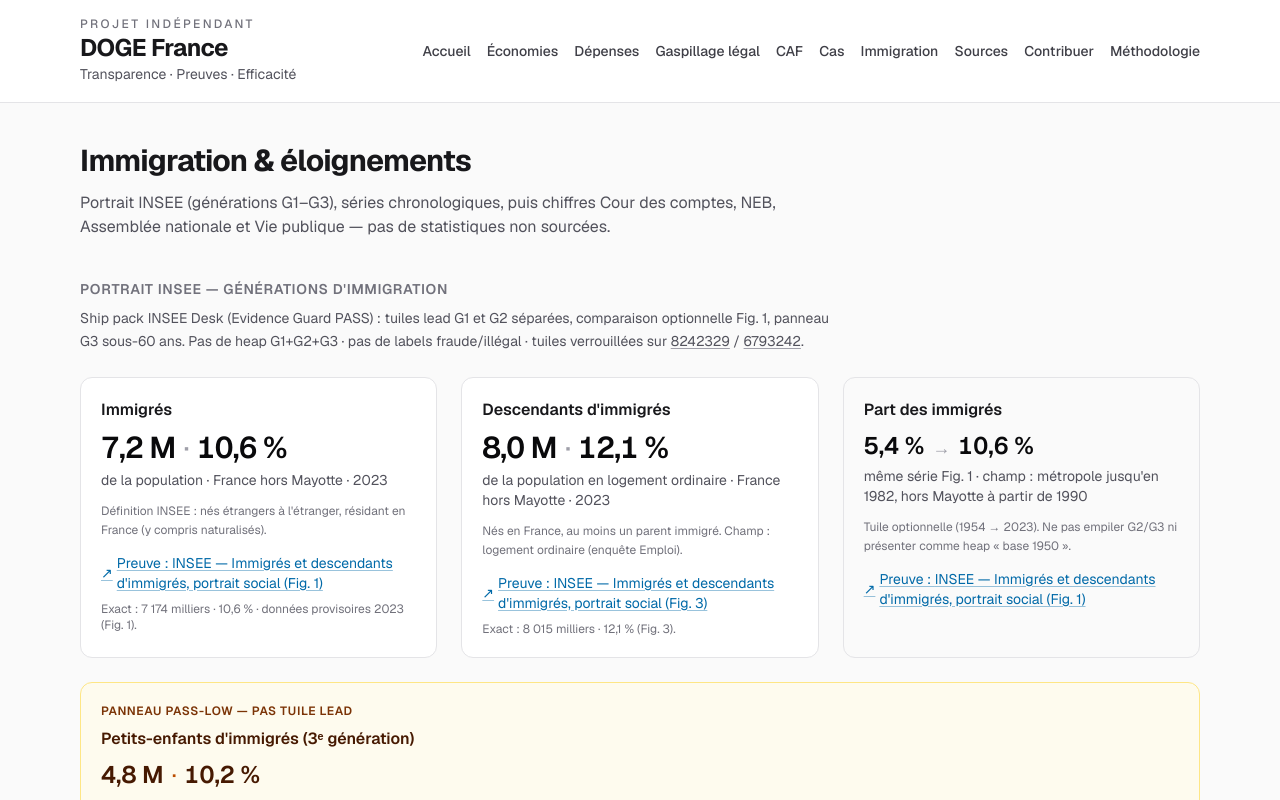
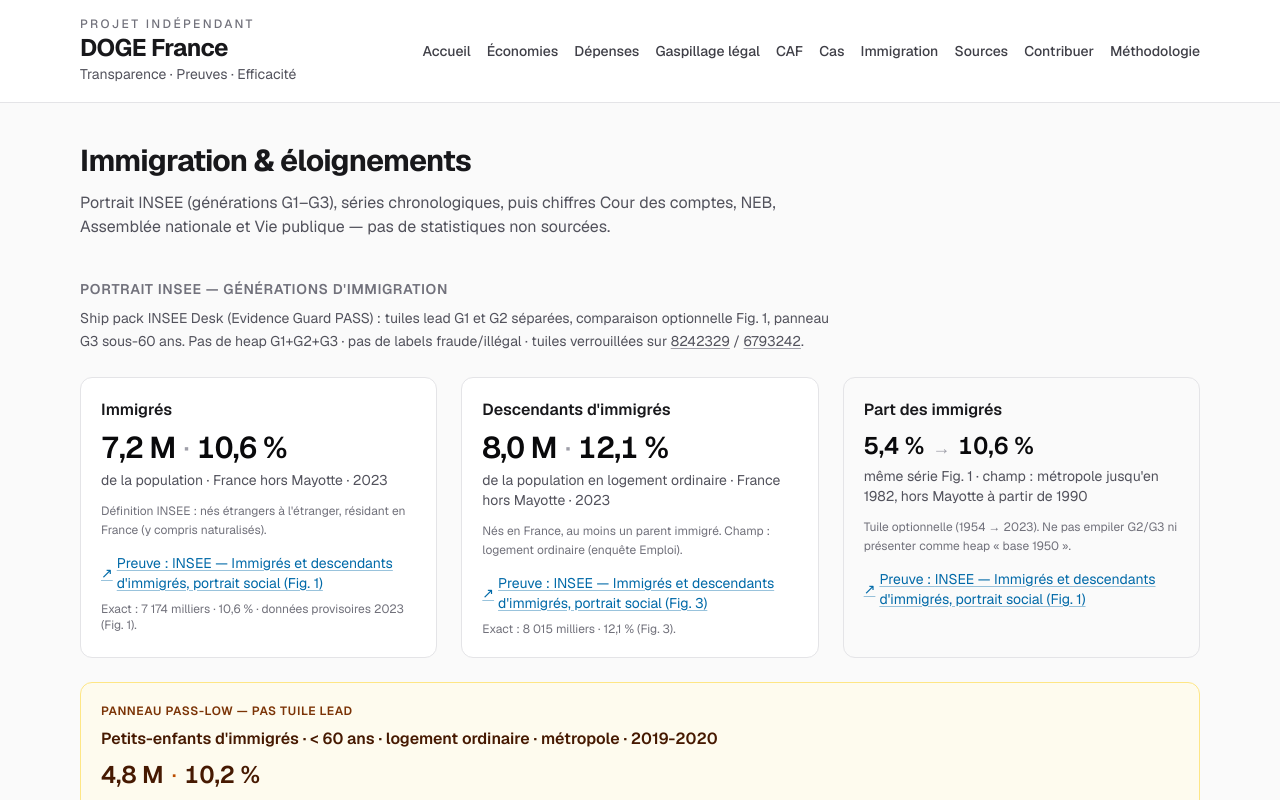
Before and after one commit to humananalog/doge-france, a Next.js app: page /immigration in a window 1280 px wide. Shown: the top 800 px of the page. Built offline with nearby package versions, Linux system fonts and the light colour scheme.

Commit message:
fix(immigration): titre G3 PASS-LOW verrouillé âge/champ (Guard)
Co-authored-by: Human Analog <humananalog@users.noreply.github.com>

```diff
--- a/src/components/ImmigrationGenerationLeads.tsx
+++ b/src/components/ImmigrationGenerationLeads.tsx
@@ -126,7 +126,8 @@ function G3PassLowPanel() {
         Panneau PASS-LOW — pas tuile lead
       </p>
       <h3 className="mt-2 text-base font-semibold text-amber-950 dark:text-amber-50">
-        Petits-enfants d&apos;immigrés (3ᵉ génération)
+        Petits-enfants d&apos;immigrés · &lt; 60 ans · logement ordinaire ·
+        métropole · 2019-2020
       </h3>
       <p className="mt-2 text-2xl font-semibold tabular-nums text-amber-950 dark:text-amber-50">
         {formatMillionsOneDecimal(effectif.value)}
```
